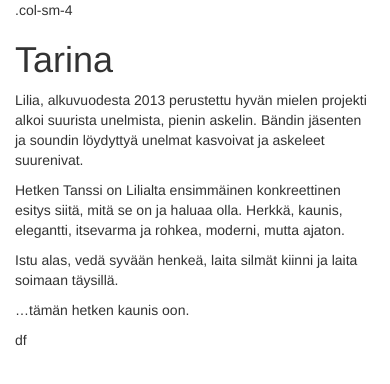
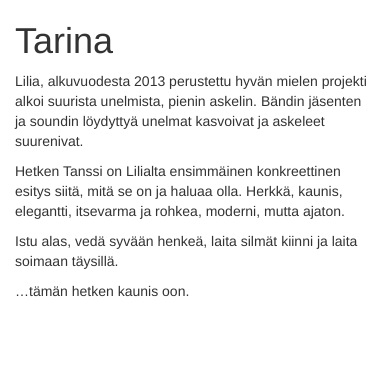
Before and after one commit to liliayhtye/lilia, a plain HTML site: page lht.html in a window 390 px wide. Drawn offline with nearby package versions, Linux system fonts and the light colour scheme.

Commit message:
Lilia - Hetken tanssi

```diff
--- a/lht.html
+++ b/lht.html
@@ -13,7 +13,7 @@
 <div class="container-fluid">
 
 <div class="row">
-  <div class="col-sm-4">.col-sm-4</div>
+  <div class="col-sm-4"></div>
   <div class="col-sm-4">
   <h1>Tarina</h1>
   <p>Lilia, alkuvuodesta 2013 perustettu hyvän mielen projekti alkoi suurista unelmista, pienin askelin.
@@ -22,7 +22,7 @@ Bändin jäsenten ja soundin löydyttyä unelmat kasvoivat ja askeleet suureniva
   <p>Istu alas, vedä syvään henkeä, laita silmät kiinni ja laita soimaan täysillä.</p>
   <p>…tämän hetken kaunis oon.</p>
   </div>
-<div class="col-sm-4"> df </div>
+<div class="col-sm-4"></div>
 </div>
 </div>
 
```
